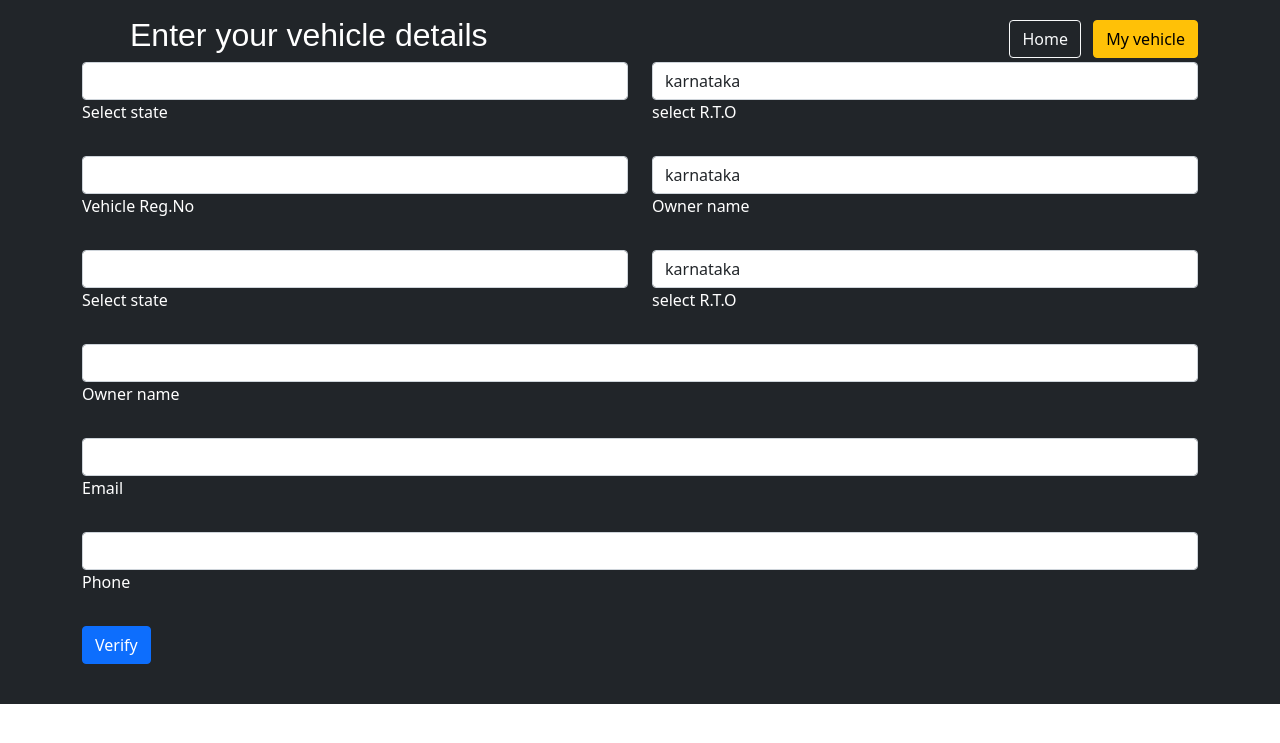
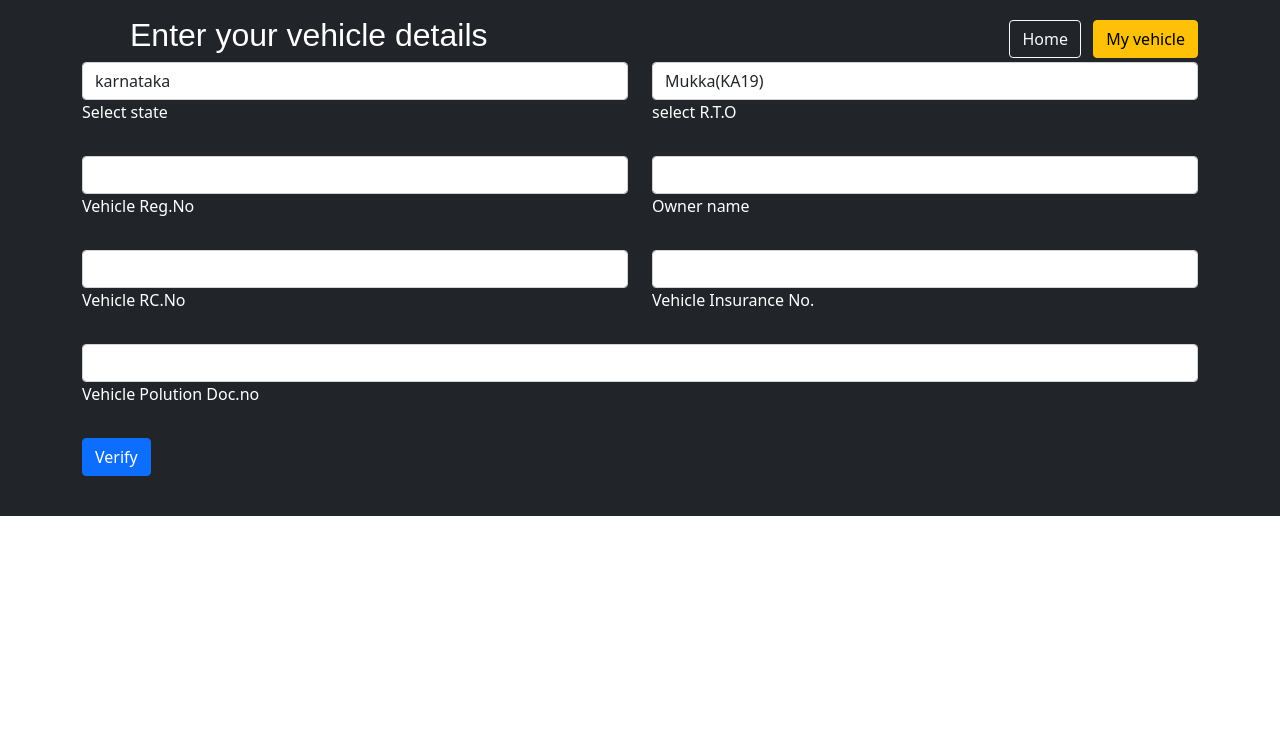
Before and after one commit to Junaid8239/AUTOEASE, a Flask app: page /addvehicle in a window 1280 px wide. Shown: the top 743 px of the page. Run offline with Flask 2, Linux system fonts and the light colour scheme.

Commit message:
addvehcicledemo

```diff
--- a/backend/templates/addvehicle.html
+++ b/backend/templates/addvehicle.html
@@ -35,19 +35,13 @@
         </form> -->
 
         <div class="text-end">
-          <button type="button" class="btn btn-outline-light me-2">Home</button>
+          <button type="button" class="btn btn-outline-light me-2"><a href="#"></a> Home</button>
           <button type="button" class="btn btn-warning">My vehicle</button>
         </div>
       </div>
       <form>
         <!-- 2 column grid layout with text inputs for the first and last names -->
         <div class="row mb-4">
-          <div class="col">
-            <div class="form-outline">
-              <input type="text" id="form6Example1" class="form-control" />
-              <label class="form-label" for="form6Example1">Select state</Reg></label>
-            </div>
-          </div>
           <div class="col">
             <div class="form-outline">
               <select name="" id="form6Example2" class="form-control">
@@ -57,6 +51,19 @@
                 <option value="karnataka">karnataka</option>
                 <option value="karnataka">karnataka</option>
                 <option value="karnataka">karnataka</option>
+              </select>
+              <label class="form-label" for="form6Example1">Select state</Reg></label>
+            </div>
+          </div>
+          <div class="col">
+            <div class="form-outline">
+              <select name="" id="form6Example2" class="form-control">
+                <option value="karnataka">Mukka(KA19)</option>
+                <option value="kerala">Honnavara(KA47)</option>
+                <option value="karnataka">Sirsi(KA31)</option>
+                <option value="karnataka">Udupi(KA20)</option>
+                <option value="karnataka">Bangalore(KA21)</option>
+                <option value="karnataka">Kumata(KA22)</option>
               </select>
               <label class="form-label" for="form6Example2">select R.T.O</label>
             </div>
@@ -71,14 +78,7 @@
           </div>
           <div class="col">
             <div class="form-outline">
-              <select name="" id="form6Example2" class="form-control">
-                <option value="karnataka">karnataka</option>
-                <option value="kerala">kerala</option>
-                <option value="karnataka">karnataka</option>
-                <option value="karnataka">karnataka</option>
-                <option value="karnataka">karnataka</option>
-                <option value="karnataka">karnataka</option>
-              </select>
+              <input type="text" id="form6Example1" class="form-control" />
               <label class="form-label" for="form6Example2">Owner name</label>
             </div>
           </div>
@@ -87,20 +87,13 @@
           <div class="col">
             <div class="form-outline">
               <input type="text" id="form6Example1" class="form-control" />
-              <label class="form-label" for="form6Example1">Select state</Reg></label>
+              <label class="form-label" for="form6Example1">Vehicle RC.No</Reg></label>
             </div>
           </div>
           <div class="col">
             <div class="form-outline">
-              <select name="" id="form6Example2" class="form-control">
-                <option value="karnataka">karnataka</option>
-                <option value="kerala">kerala</option>
-                <option value="karnataka">karnataka</option>
-                <option value="karnataka">karnataka</option>
-                <option value="karnataka">karnataka</option>
-                <option value="karnataka">karnataka</option>
-              </select>
-              <label class="form-label" for="form6Example2">select R.T.O</label>
+              <input type="text" id="form6Example1" class="form-control" />
+              <label class="form-label" for="form6Example2">Vehicle Insurance No.</label>
             </div>
           </div>
         </div>
@@ -112,30 +105,17 @@
         </div>
 
         -- Text input -->
-        <div class="form-outline mb-4">
-          <input type="text" id="form6Example4" class="form-control" />
-          <label class="form-label" for="form6Example4">Owner name</label>
-        </div>
+
 
         <!-- Email input -->
         <div class="form-outline mb-4">
           <input type="email" id="form6Example5" class="form-control" />
-          <label class="form-label" for="form6Example5">Email</label>
+          <label class="form-label" for="form6Example5">Vehicle Polution Doc.no</label>
         </div>
 
-        <!-- Number input -->
-        <div class="form-outline mb-4">
-          <input type="number" id="form6Example6" class="form-control" />
-          <label class="form-label" for="form6Example6">Phone</label>
-        </div>
 
-        <!-- Message input -->
-        <!-- <div class="form-outline mb-4">
-          <textarea class="form-control" id="form6Example7" rows="4"></textarea>
-          <label class="form-label" for="form6Example7">Additional information</label>
-        </div> -->
 
-        <!-- Checkbox -->
+
 
 
         <!-- Submit button -->
```
